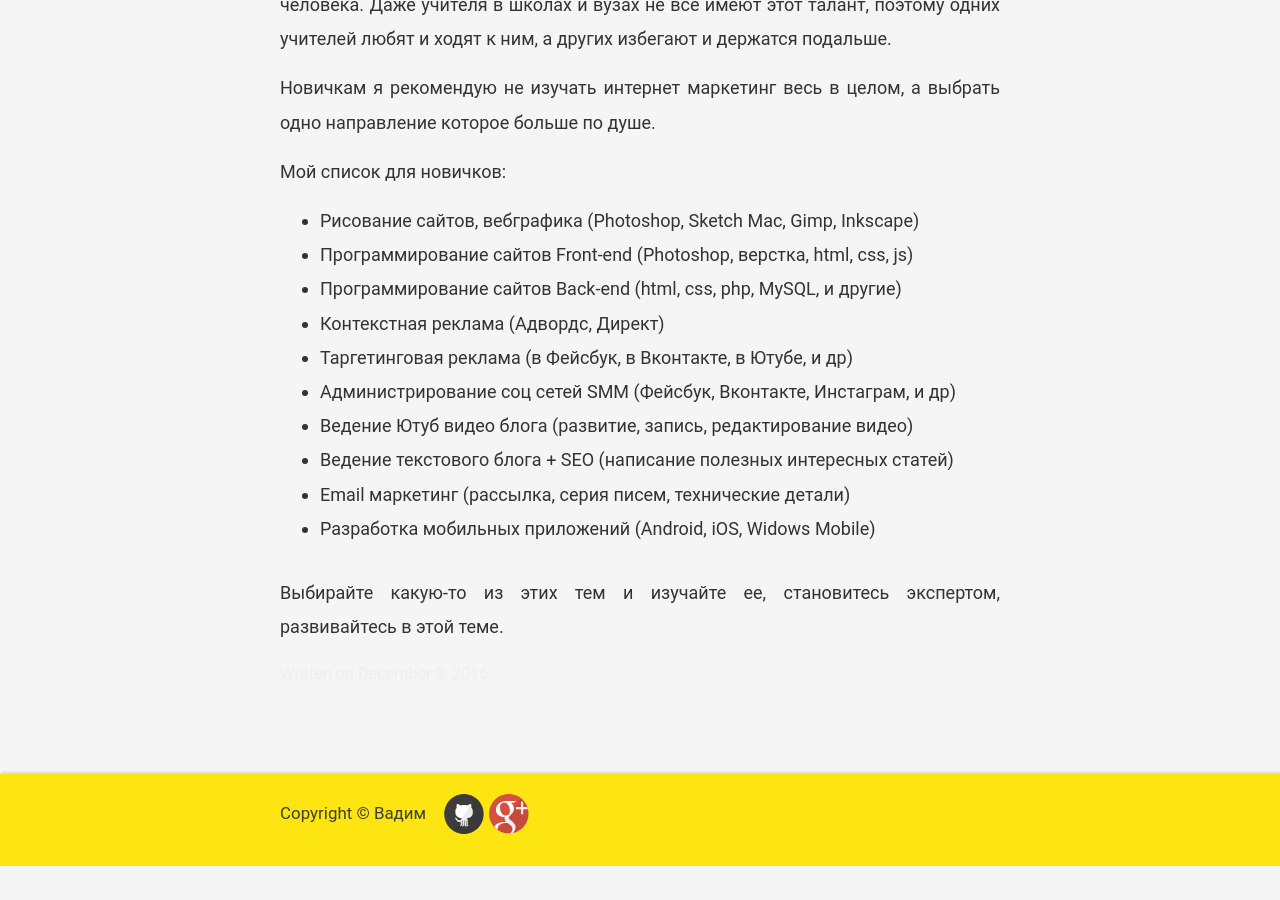
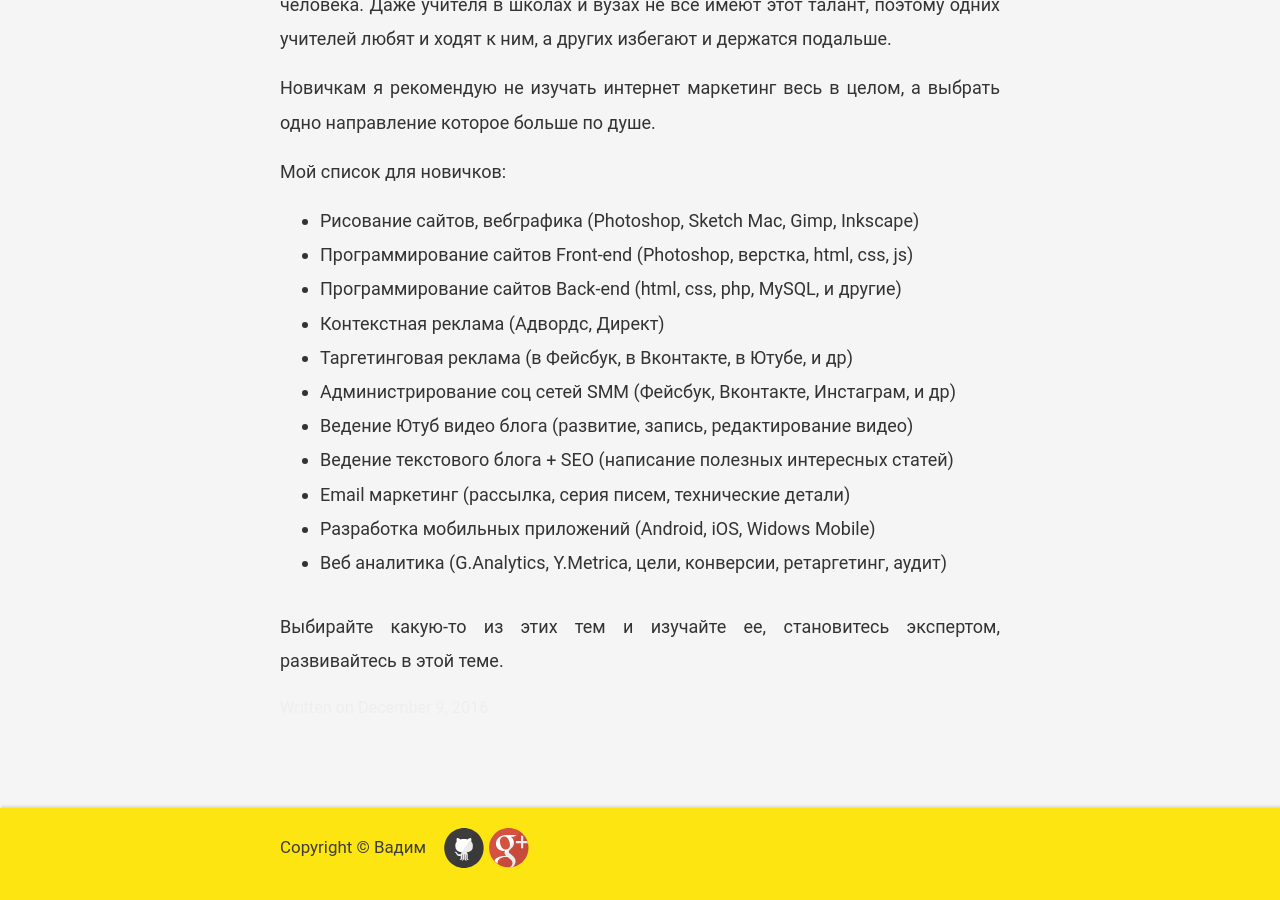
Before and after one commit to VadymVolos/vadymvolos.github.io, a Jekyll site: the page built from _posts/digital-marketing/2016-12-09-kakie-kursy-vybrat-po-internet-marketingu.md, in a window 1280 px wide and 900 px high, scrolled down 672 px. Built offline with Jekyll 4.4.1, drawn with Linux system fonts in a browser that asks for light colours; comment, search, counter and statistics services are not loaded; before the commit the page ends 1538 px from its top, so only the background shows below that.

Commit message:
Update 2016-12-09-kakie-kursy-vybrat-po-internet-marketingu.md

```diff
--- a/_posts/digital-marketing/2016-12-09-kakie-kursy-vybrat-po-internet-marketingu.md
+++ b/_posts/digital-marketing/2016-12-09-kakie-kursy-vybrat-po-internet-marketingu.md
@@ -33,6 +33,7 @@
 <li>Ведение текстового блога + SEO (написание полезных интересных статей)</li>
 <li>Email маркетинг (раcсылка, серия писем, технические детали)</li>
 <li>Разработка мобильных приложений (Android, iOS, Widows Mobile)</li>
+<li>Веб аналитика (G.Analytics, Y.Metrica, цели, конверсии, ретаргетинг, аудит)</li>
 </ul>
 
 Выбирайте какую-то из этих тем и изучайте ее, становитесь экспертом, развивайтесь в этой теме.
```
